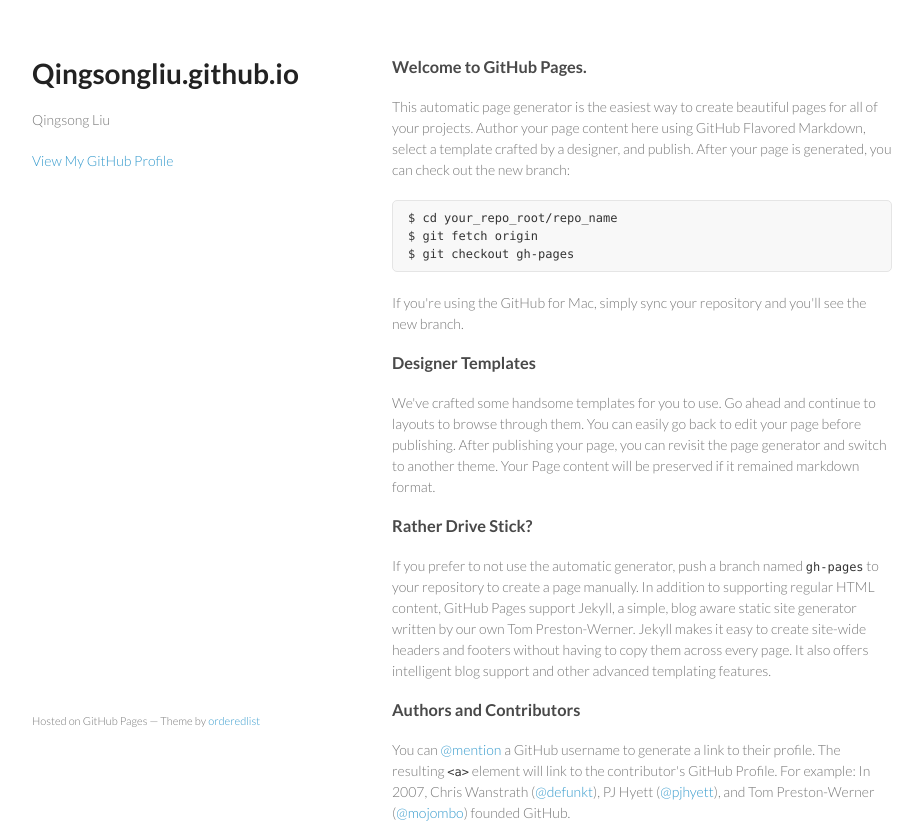
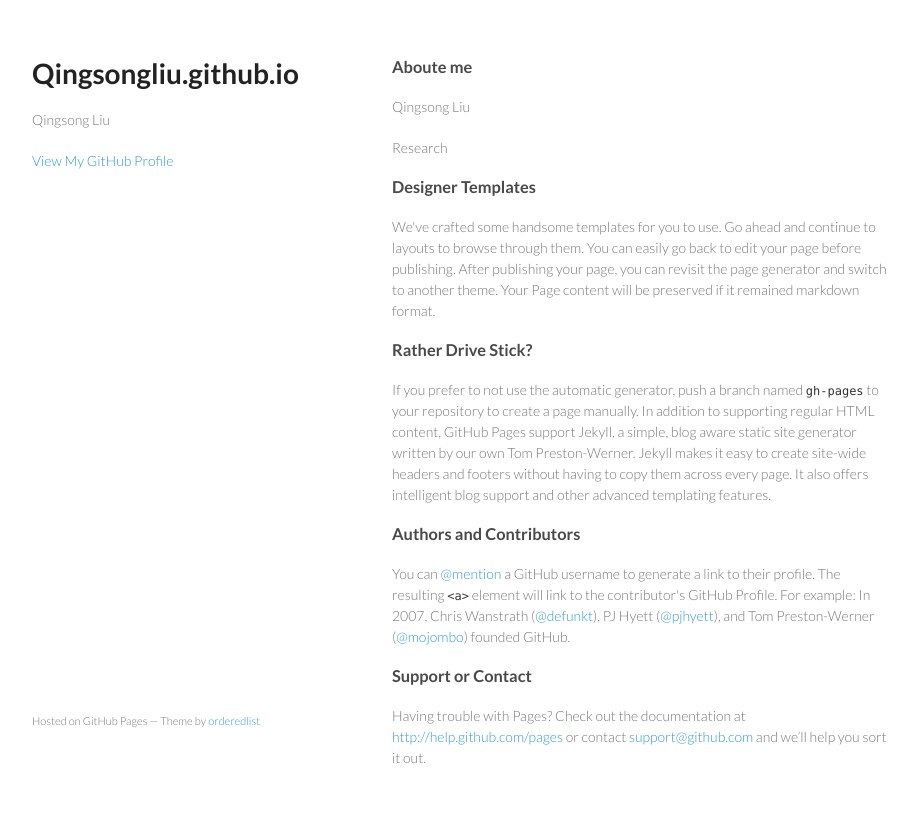
Before and after one commit to qingsongliu/qingsongliu.github.io, a plain HTML site: page index.html in a window 1280 px wide. Shown: the top 826 px of the page, without its empty margins (178-1101 px from the left). Drawn offline with Linux system fonts and the light colour scheme.

Commit message:
add research

```diff
--- a/index.html
+++ b/index.html
@@ -23,16 +23,12 @@
 
       </header>
       <section>
-        <h3>Welcome to GitHub Pages.</h3>
+        <h3>Aboute me</h3>
 
-<p>This automatic page generator is the easiest way to create beautiful pages for all of your projects. Author your page content here using GitHub Flavored Markdown, select a template crafted by a designer, and publish. After your page is generated, you can check out the new branch:</p>
+<p>Qingsong Liu</p>
 
-<pre><code>$ cd your_repo_root/repo_name
-$ git fetch origin
-$ git checkout gh-pages
-</code></pre>
 
-<p>If you're using the GitHub for Mac, simply sync your repository and you'll see the new branch.</p>
+<p>Research</p>
 
 <h3>Designer Templates</h3>
 
```
